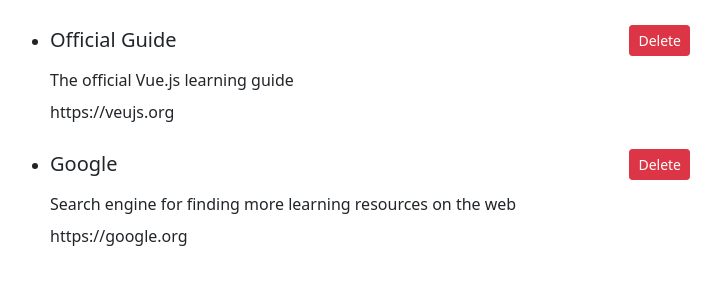
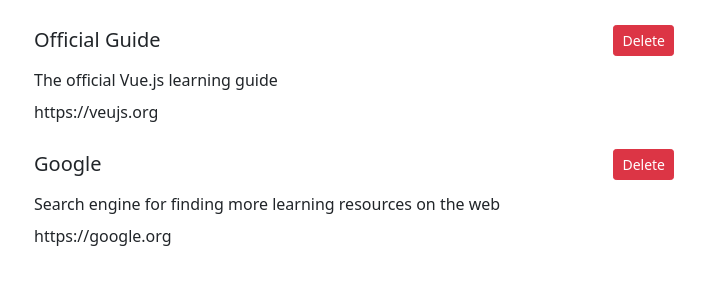
Before and after one commit to Dewalade1/vue--studymate-app, a Vue app: page / in a window 1280 px wide. Shown: the top 300 px of the page, without its empty margins (286-1007 px from the left). Built offline with nearby package versions, Linux system fonts and the light colour scheme.

Commit message:
ft-add `Stored Resources` component

```diff
--- a/src/App.vue
+++ b/src/App.vue
@@ -1,20 +1,14 @@
 <template>
-    <ul>
-        <learning-resource
-            v-for="resource in learningResources"
-            :resource="resource"
-            :key="resource.id"
-        ></learning-resource>
-    </ul>
+    <stored-resources :resources="storedResources"></stored-resources>
 </template>
 
 <script>
-    import LearningResource from "./components/resources/LearningResource/LearningResource.vue";
+    import StoredResources from './components/resources/StoredResources/StoredResources.vue'
 
     export default {
         data() {
             return {
-                learningResources: [
+                storedResources: [
                     {
                         id: "official-guide",
                         title: "Official Guide",
@@ -30,7 +24,7 @@
                 ]
             }
         },
-        components: { LearningResource }
+        components: { StoredResources }
     }
 </script>
 
--- /dev/null
+++ b/src/components/resources/StoredResources/StoredResources.vue
@@ -0,0 +1,36 @@
+<template>
+    <ul>
+        <learning-resource
+            v-for="resource in resources"
+            :resource="resource"
+            :key="resource.id"
+        ></learning-resource>
+    </ul>
+</template>
+
+<script>
+    import LearningResource from "../LearningResource/LearningResource.vue";
+
+    export default {
+        components: { LearningResource },
+        props: {
+            resources: {
+                type: Array,
+                required: true,
+                default() {
+                    return []
+                }
+            }
+        }
+    }
+</script>
+
+<style scoped>
+    ul {
+        list-style: none;
+        margin: 0;
+        padding: 0;
+        margin: auto;
+        max-width: 40rem;
+    }
+</style>
```
